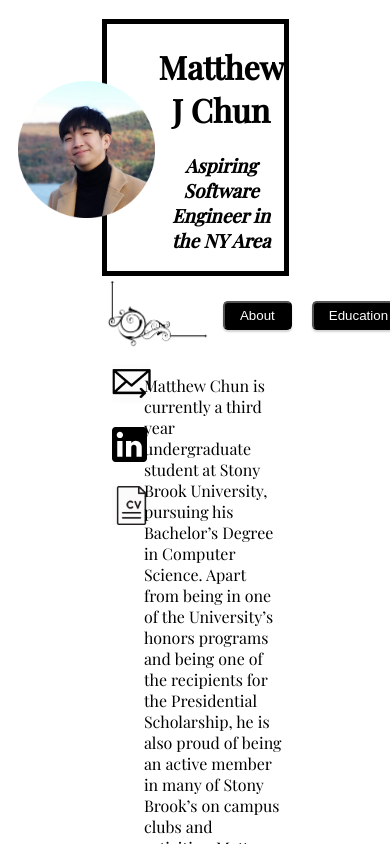
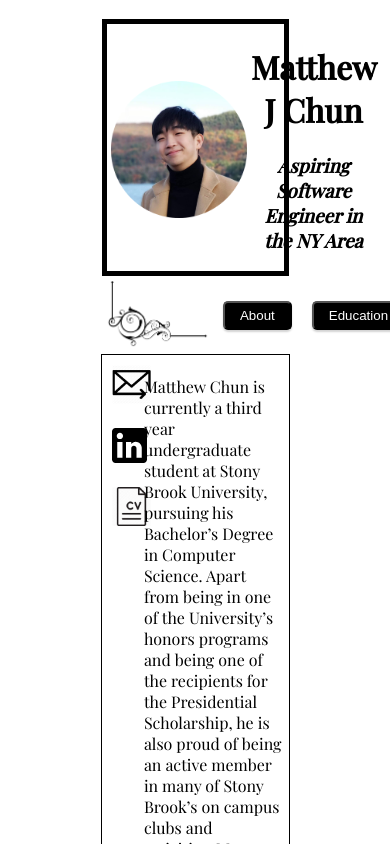
Before and after one commit to matthewjchun/matthewjchun.github.io, a React (Create React App) app: page / in a window 390 px wide. Shown: the top 844 px of the page. Built offline with nearby package versions, Linux system fonts and the light colour scheme.

Commit message:
working on mobile friendliness

```diff
--- a/src/App.css
+++ b/src/App.css
@@ -1,9 +1,18 @@
 .App {
   text-align: center;
-  /* height: 100vh; Magic here */
-  /* display: flex;
-  justify-content: center;
-  align-items: center; */
+  height: 100vh;
+
+  /* Small Devices, Tablets */
+  @media only screen and (min-width : 768px) {
+    width: 75%;
+    background-color: green;
+  }
+
+  /* Medium Devices, Desktops */
+  @media only screen and (min-width : 992px){
+    width: 50%;
+    background-color: pink;
+  }
 }
 
 .App-logo {
--- a/src/App.js
+++ b/src/App.js
@@ -14,6 +14,7 @@
 
 
   render() {
+    <meta name="viewport" content="width=device-width, initial-scale=1.0"></meta>
     const slider = this.state.content ? ( <About />) : (<Education />);
 
     return (
--- a/src/components/About.css
+++ b/src/components/About.css
@@ -6,7 +6,7 @@
     justify-content: space-between;
     flex-direction: row;
     width: 50%;
-    /* border: 1px solid black; */
+    border: 1px solid black;
 
 }
 
--- a/src/components/Header.css
+++ b/src/components/Header.css
@@ -4,20 +4,16 @@
     box-sizing: border-box;
     width: 50%;
     margin: auto;
-    /* margin-left: 10%;
-    margin-right: 10%; */
     margin-top: 5%;
-    border: 5px solid black;
     display: flex;
     flex-direction: row;
-    /* justify-content: space-evenly; */
-    justify-content: flex-end;
+    justify-content: space-between;
     align-items: center;
+    border: 5px solid black;
 }
 
 .header-text {
     font-family: 'Playfair Display', serif;
-    /* text-align: right; */
     width: 100%;
     order: 1;
 }
@@ -25,7 +21,5 @@
 .header-pic {
     height: 35vmin;
     padding: 2px;
-    /* align-self: left; */
-    float: none;
     order: 0;
 }
--- a/src/components/Navigation.css
+++ b/src/components/Navigation.css
@@ -3,8 +3,6 @@
     box-sizing: border-box;
     width: 50%;
     margin: auto;
-    /* border-top: 0px solid white;
-    border: 10px solid black; */
     display: flex;
     flex-direction: row;
     justify-content: space-between;
```
